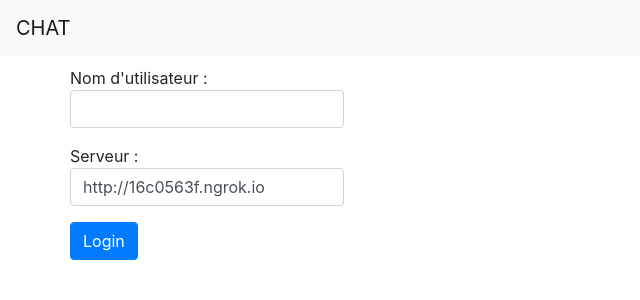
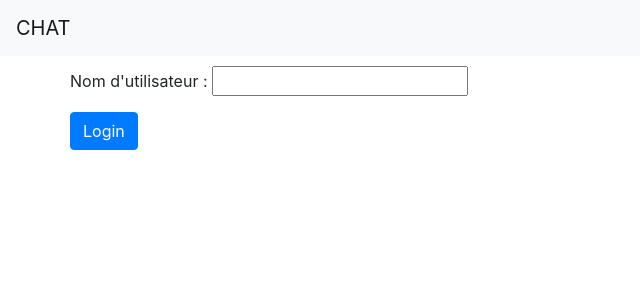
Before and after one commit to vincentkollebolle/chat, an Angular app in the folder client/: page /connection in a window 1280 px wide. Shown: the top 300 px of the page, without its empty margins (0-640 px from the left). Built offline with nearby package versions, Linux system fonts and the light colour scheme.

Commit message:
forbid empty pseudo

```diff
--- a/client/src/app/chat-splashscreen/chat-splashscreen.component.html
+++ b/client/src/app/chat-splashscreen/chat-splashscreen.component.html
@@ -1,11 +1,13 @@
 <div class="container">
   <div class="row">
-    <div class="input-group">
-      <p> Nom d'utilisateur : <input [(ngModel)]="pseudo" class="form-control" pattern="[a-zA-Z0-9]{1,32}" (keyup)="onMessageKey($event)" /> </p>
+      <div class="">
+        <p> Nom d'utilisateur : <input [(ngModel)]="pseudo" pattern="[a-zA-Z0-9]{1,32}" #pseudopat="ngModel"/></p>
+        <div *ngIf="pseudopat.errors?.pattern">
+            pseudo not valid.
+        </div>
+        <div *ngIf="!pseudopat.errors?.pattern">
+         <button type="button" class="btn btn-primary" (click)="login()" >Login</button>
+        </div>
     </div>
-    <div class="input-group">
-        <p> Serveur : <input class="form-control" [(ngModel)]="serviceUrl"> </p>
     </div>
-    <button type="button" class="btn btn-primary" (click)="login()" >Login</button>
-  </div>
 </div>
```
